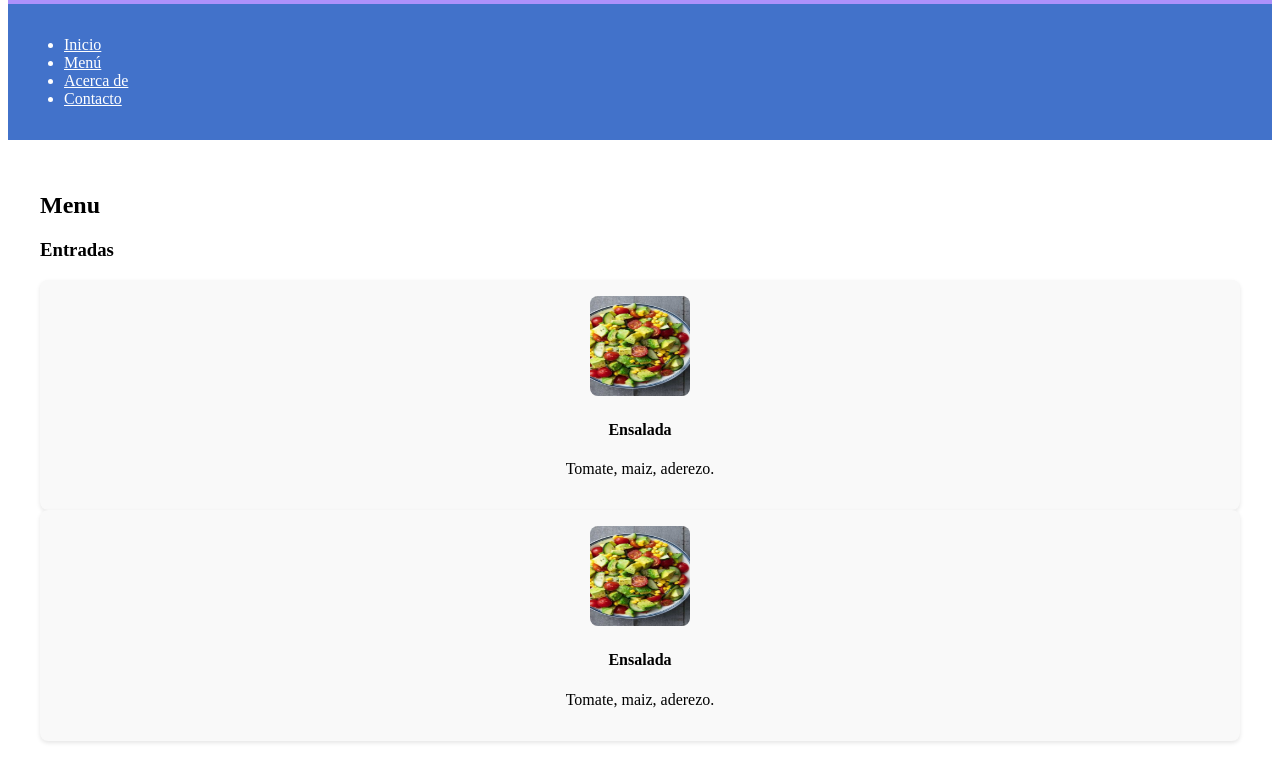
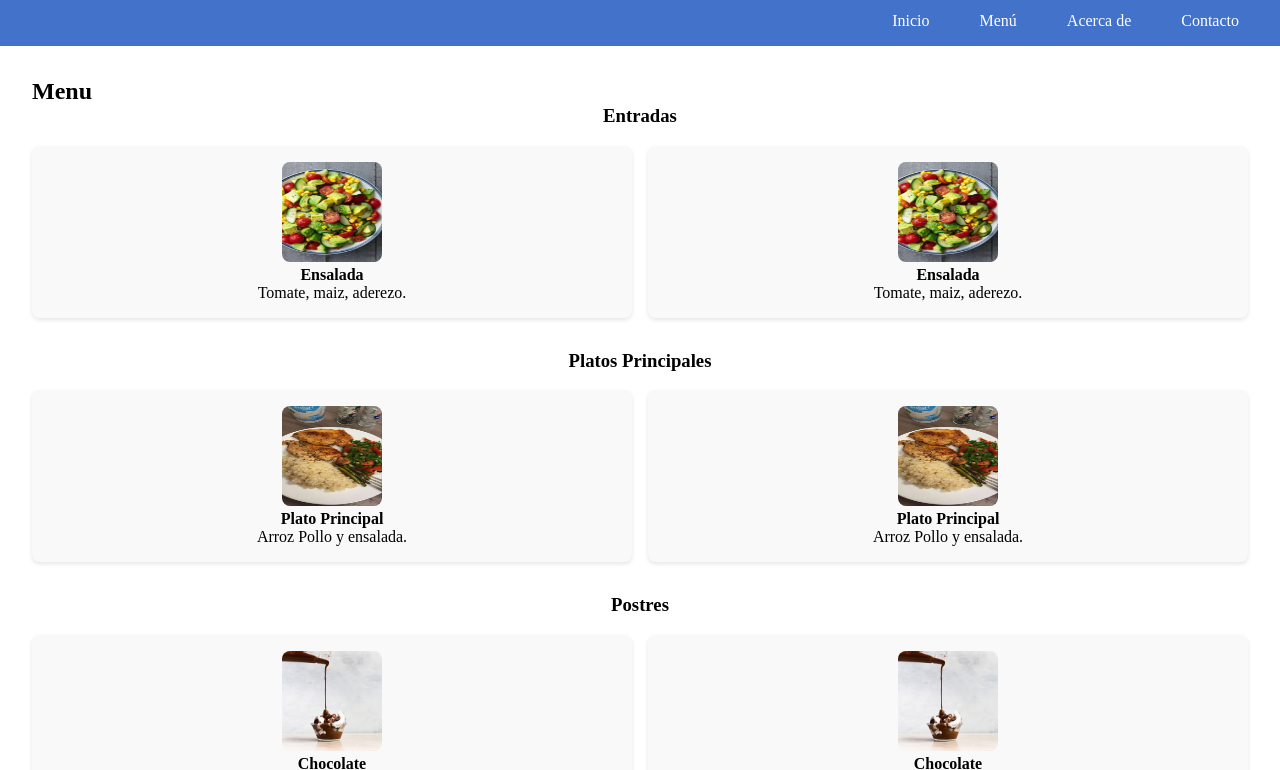
Before and after one commit to obertens/ayudantiagrid, a plain HTML site: page index.html in a window 1280 px wide. Shown: the part 140-910 px from the top of the page. Drawn offline with Linux system fonts and the light colour scheme.

Commit message:
Se agrego Grid y cambios en html y estilos

```diff
--- a/index.html
+++ b/index.html
@@ -4,7 +4,7 @@
         <meta charset="UTF-8">
         <meta name="viewport" content="width=device-width, initial-scale=1.0">
         <title>Delicious Bites</title>
-        <link rel="stylesheet" href="stilos.css">
+        <link rel="stylesheet" href="./stilos.css">
     </head>
     <body>
 
--- a/stilos.css
+++ b/stilos.css
@@ -1,3 +1,8 @@
+* {
+    margin:0;
+    padding:0;
+}
+
 menu,
 img {
     width: 100px;
@@ -17,11 +22,23 @@ nav {
     background-color: #4272ca;
     color: #fff;
     padding: 1em;
+
+}
+
+nav ul {
+    display: flex;
+    justify-content: flex-end;
+    list-style-type: none;
+
+
 }
 
 
 nav ul li a {
     color: #fff;
+    text-decoration: none;
+
+    margin: 25px;
 }
 
 main {
@@ -30,10 +47,12 @@ main {
 
 .menu-category {
     margin-bottom: 2em;
+
 }
 
 .menu-category h3 {
     margin-bottom: 1em;
+    text-align: center;
 }
 
 
@@ -43,8 +62,21 @@ main {
     border-radius: 8px;
     box-shadow: 0 2px 4px rgba(0, 0, 0, 0.1);
     text-align: center;
+
+}
+
+.menu-items {
+    display:grid;
+    grid-template-columns: 1fr 1fr;
+    row-gap: 1rem;
+    column-gap: 1rem;
+
 }
 
 .menu-item img {
     border-radius: 8px;
 }
+
+footer p {
+    text-align: center;
+}
```
